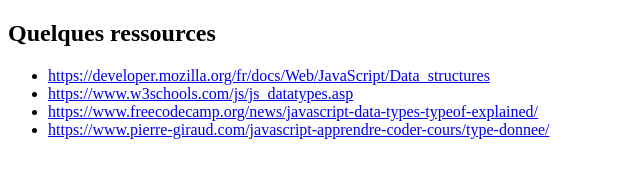
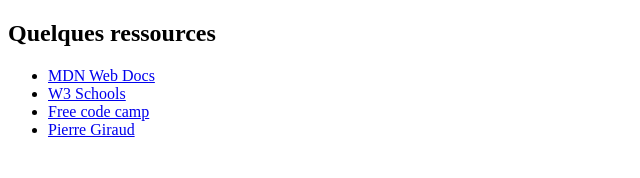
Before and after one commit to FabriqueDWWM/exos-types, a plain HTML site: page index.html in a window 1280 px wide. Shown: the whole page, without its empty margins (0-640 px from the left). Drawn offline with Linux system fonts and the light colour scheme.

Commit message:
ajout exo

```diff
--- a/index.html
+++ b/index.html
@@ -9,20 +9,12 @@
 </head>
 
 <body>
-
     <h2>Quelques ressources</h2>
     <ul>
-        <li><a
-                href="https://developer.mozilla.org/fr/docs/Web/JavaScript/Data_structures">https://developer.mozilla.org/fr/docs/Web/JavaScript/Data_structures</a>
-        </li>
-        <li><a href="https://www.w3schools.com/js/js_datatypes.asp">https://www.w3schools.com/js/js_datatypes.asp</a>
-        </li>
-        <li><a
-                href="https://www.freecodecamp.org/news/javascript-data-types-typeof-explained/">https://www.freecodecamp.org/news/javascript-data-types-typeof-explained/</a>
-        </li>
-        <li><a
-                href="https://www.pierre-giraud.com/javascript-apprendre-coder-cours/type-donnee/">https://www.pierre-giraud.com/javascript-apprendre-coder-cours/type-donnee/</a>
-        </li>
+        <li><a href="https://developer.mozilla.org/fr/docs/Web/JavaScript/Data_structures">MDN Web Docs</a></li>
+        <li><a href="https://www.w3schools.com/js/js_datatypes.asp">W3 Schools</a></li>
+        <li><a href="https://www.freecodecamp.org/news/javascript-data-types-typeof-explained/">Free code camp</a></li>
+        <li><a href="https://www.pierre-giraud.com/javascript-apprendre-coder-cours/type-donnee/">Pierre Giraud</a></li>
     </ul>
 
     <script src="./js/main.js"></script>
```
